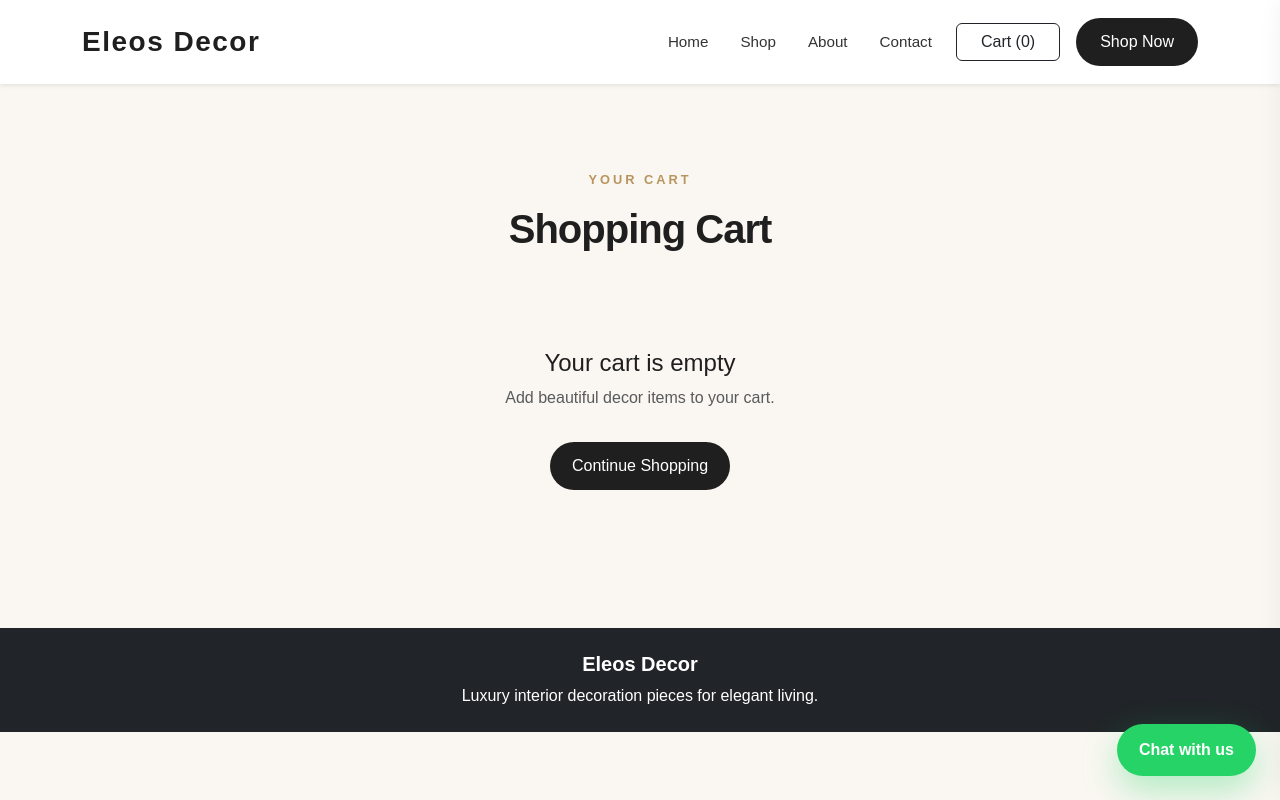
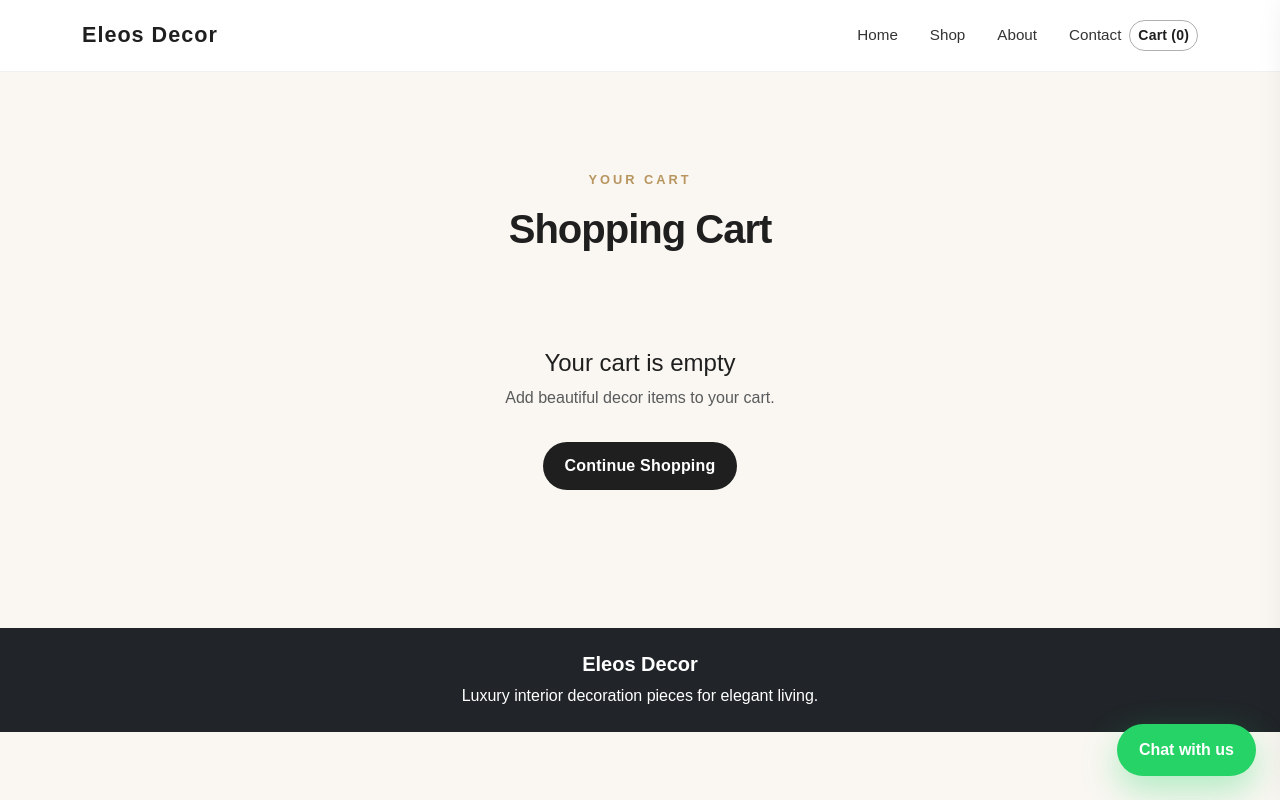
Before and after one commit to fronthorse/eleos-decor, a Next.js app: page /cart in a window 1280 px wide. Built offline with nearby package versions, Linux system fonts and the light colour scheme.

Commit message:
Improved user experience

```diff
--- a/app/components/Navbar.js
+++ b/app/components/Navbar.js
@@ -10,62 +10,56 @@ export default function Navbar() {
 
   return (
     <>
-      <nav className="navbar navbar-expand-lg bg-white shadow-sm fixed-top py-3 luxury-navbar">
+      <nav className="navbar navbar-expand-lg bg-white fixed-top minimal-navbar">
         <div className="container">
-          <a className="navbar-brand fw-bold fs-3" href="/">
+          <a className="navbar-brand fw-bold" href="/">
             Eleos Decor
           </a>
+
+          <div className="d-flex align-items-center gap-2 order-lg-2">
+            <button
+              onClick={() => setCartOpen(true)}
+              className="btn btn-sm btn-outline-dark cart-nav-btn"
+            >
+              Cart ({cartCount})
+            </button>
 
             <button
               className="navbar-toggler"
               type="button"
               data-bs-toggle="collapse"
               data-bs-target="#navbarNav"
+              aria-controls="navbarNav"
+              aria-expanded="false"
+              aria-label="Toggle navigation"
             >
               <span className="navbar-toggler-icon"></span>
             </button>
+          </div>
 
-          <div className="collapse navbar-collapse" id="navbarNav">
-            <ul className="navbar-nav ms-auto align-items-lg-center gap-lg-3">
+          <div className="collapse navbar-collapse order-lg-1" id="navbarNav">
+            <ul className="navbar-nav ms-lg-auto align-items-lg-center gap-lg-3 mt-3 mt-lg-0">
               <li className="nav-item">
-                <a className="nav-link fw-medium" href="/">Home</a>
+                <a className="nav-link" href="/">Home</a>
               </li>
 
               <li className="nav-item">
-                <a className="nav-link fw-medium" href="/shop">Shop</a>
+                <a className="nav-link" href="/shop">Shop</a>
               </li>
 
               <li className="nav-item">
-                <a className="nav-link fw-medium" href="/about">About</a>
+                <a className="nav-link" href="/about">About</a>
               </li>
 
               <li className="nav-item">
-                <a className="nav-link fw-medium" href="/contact">Contact</a>
-              </li>
-
-              <li className="nav-item">
-                <button
-                  onClick={() => setCartOpen(true)}
-                  className="btn btn-outline-dark px-4"
-                >
-                  Cart ({cartCount})
-                </button>
-              </li>
-
-              <li className="nav-item">
-                <a className="btn btn-dark px-4" href="/shop">
-                  Shop Now
-                </a>
+                <a className="nav-link" href="/contact">Contact</a>
               </li>
             </ul>
           </div>
         </div>
       </nav>
 
-      <MiniCartDrawer
-        isOpen={cartOpen}
-        onClose={() => setCartOpen(false)}
-      />
+      <MiniCartDrawer isOpen={cartOpen} onClose={() => setCartOpen(false)} />
     </>
   );
 }
--- a/app/globals.css
+++ b/app/globals.css
@@ -438,3 +438,170 @@ body {
   cursor: pointer;
   z-index: 5100;
 }
+.skeleton-card {
+  background: #fff;
+  border-radius: 24px;
+  overflow: hidden;
+  box-shadow: 0 12px 35px rgba(0, 0, 0, 0.06);
+}
+
+.skeleton {
+  background: linear-gradient(
+    90deg,
+    #eeeeee 25%,
+    #f8f8f8 50%,
+    #eeeeee 75%
+  );
+  background-size: 200% 100%;
+  animation: skeleton-loading 1.4s infinite;
+  border-radius: 12px;
+}
+
+.skeleton-image {
+  height: 360px;
+  width: 100%;
+  border-radius: 0;
+}
+
+.skeleton-title {
+  height: 24px;
+  width: 70%;
+  margin-bottom: 18px;
+}
+
+.skeleton-text {
+  height: 14px;
+  width: 100%;
+  margin-bottom: 12px;
+}
+
+.skeleton-text.short {
+  width: 65%;
+}
+
+.skeleton-button {
+  height: 48px;
+  width: 100%;
+  margin-top: 24px;
+  border-radius: 30px;
+}
+
+@keyframes skeleton-loading {
+  0% {
+    background-position: 200% 0;
+  }
+
+  100% {
+    background-position: -200% 0;
+  }
+}
+.minimal-navbar {
+  min-height: 72px;
+  border-bottom: 1px solid rgba(0, 0, 0, 0.06);
+  box-shadow: none !important;
+  z-index: 2000;
+}
+
+.minimal-navbar .navbar-brand {
+  font-size: 1.35rem;
+  letter-spacing: 1px;
+}
+
+.minimal-navbar .nav-link {
+  font-size: 0.95rem;
+  padding: 10px 0;
+}
+
+.cart-nav-btn {
+  border-radius: 999px;
+  white-space: nowrap;
+}
+
+@media (max-width: 991px) {
+  .minimal-navbar .container {
+    align-items: center;
+  }
+
+  .minimal-navbar .navbar-collapse {
+    background: #fff;
+    padding: 14px 0 8px;
+    border-top: 1px solid rgba(0, 0, 0, 0.06);
+    margin-top: 12px;
+  }
+
+  .minimal-navbar .nav-link {
+    padding: 10px 0;
+    font-size: 1rem;
+  }
+
+  .navbar-brand {
+    max-width: 150px;
+  }
+
+  .cart-nav-btn {
+    font-size: 0.85rem;
+    padding: 6px 12px;
+  }
+}
+
+@media (max-width: 420px) {
+  .minimal-navbar .navbar-brand {
+    font-size: 1.15rem;
+  }
+
+  .cart-nav-btn {
+    font-size: 0.78rem;
+    padding: 5px 10px;
+  }
+}
+.btn {
+  border-radius: 999px;
+  font-weight: 600;
+  letter-spacing: 0.2px;
+  transition: all 0.28s ease;
+}
+
+.btn-dark {
+  background-color: #1f1f1f;
+  border-color: #1f1f1f;
+  box-shadow: none;
+}
+
+.btn-dark:hover {
+  background-color: #b8955f;
+  border-color: #b8955f;
+  transform: translateY(-2px);
+}
+
+.btn-outline-dark {
+  border-color: rgba(31, 31, 31, 0.35);
+  color: #1f1f1f;
+}
+
+.btn-outline-dark:hover {
+  background-color: #1f1f1f;
+  color: #fff;
+  transform: translateY(-2px);
+}
+
+.soft-card,
+.product-card,
+.review-card,
+.review-form-box,
+.skeleton-card {
+  box-shadow: 0 10px 28px rgba(0, 0, 0, 0.055) !important;
+}
+
+.soft-card:hover,
+.product-card:hover,
+.review-card:hover {
+  box-shadow: 0 16px 38px rgba(0, 0, 0, 0.085) !important;
+}
+
+.card {
+  box-shadow: 0 10px 28px rgba(0, 0, 0, 0.055) !important;
+}
+
+.card:hover {
+  box-shadow: 0 16px 38px rgba(0, 0, 0, 0.085) !important;
+}
```
Also changed, not shown: app/components/FeaturedProducts.js (+7 -2 lines), app/components/ProductSkeleton.js (added, +16 -0 lines), app/shop/page.js (+7 -4 lines). Lines whose indentation alone changed are shown as unchanged.
